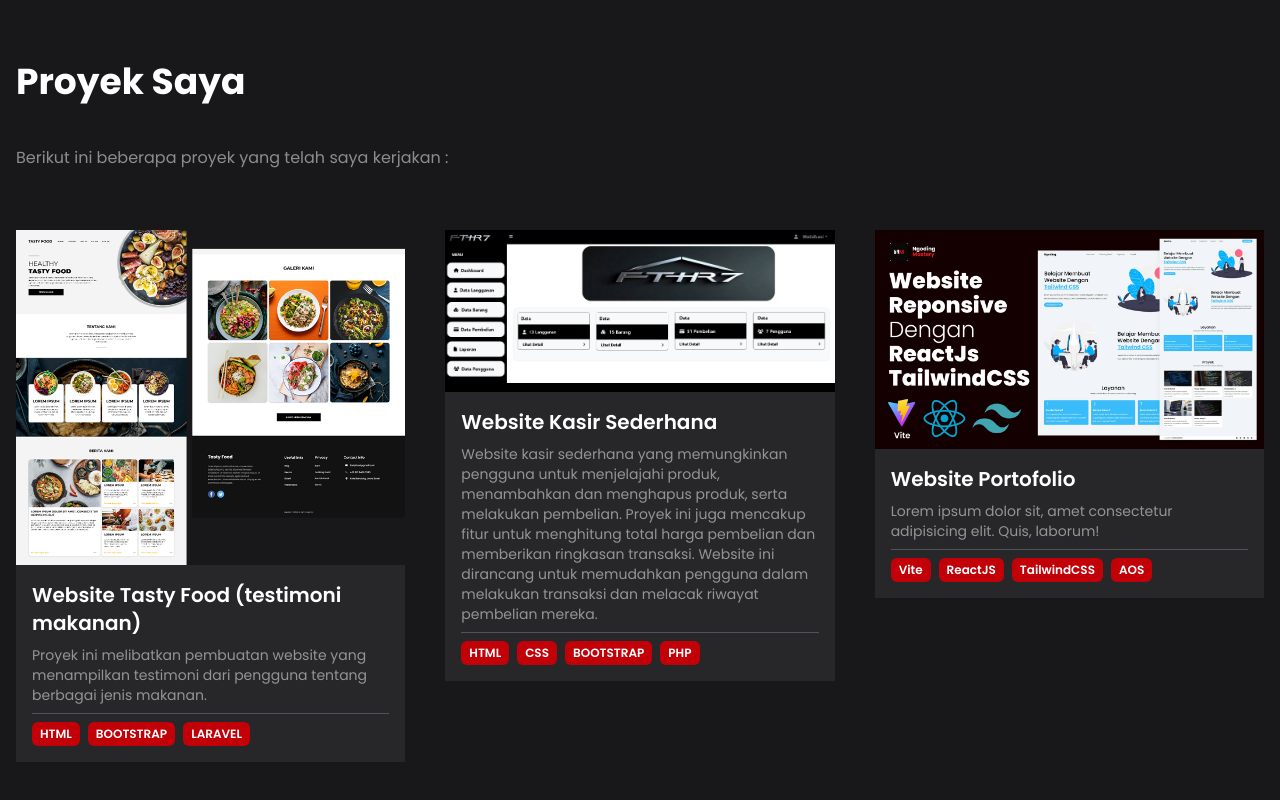
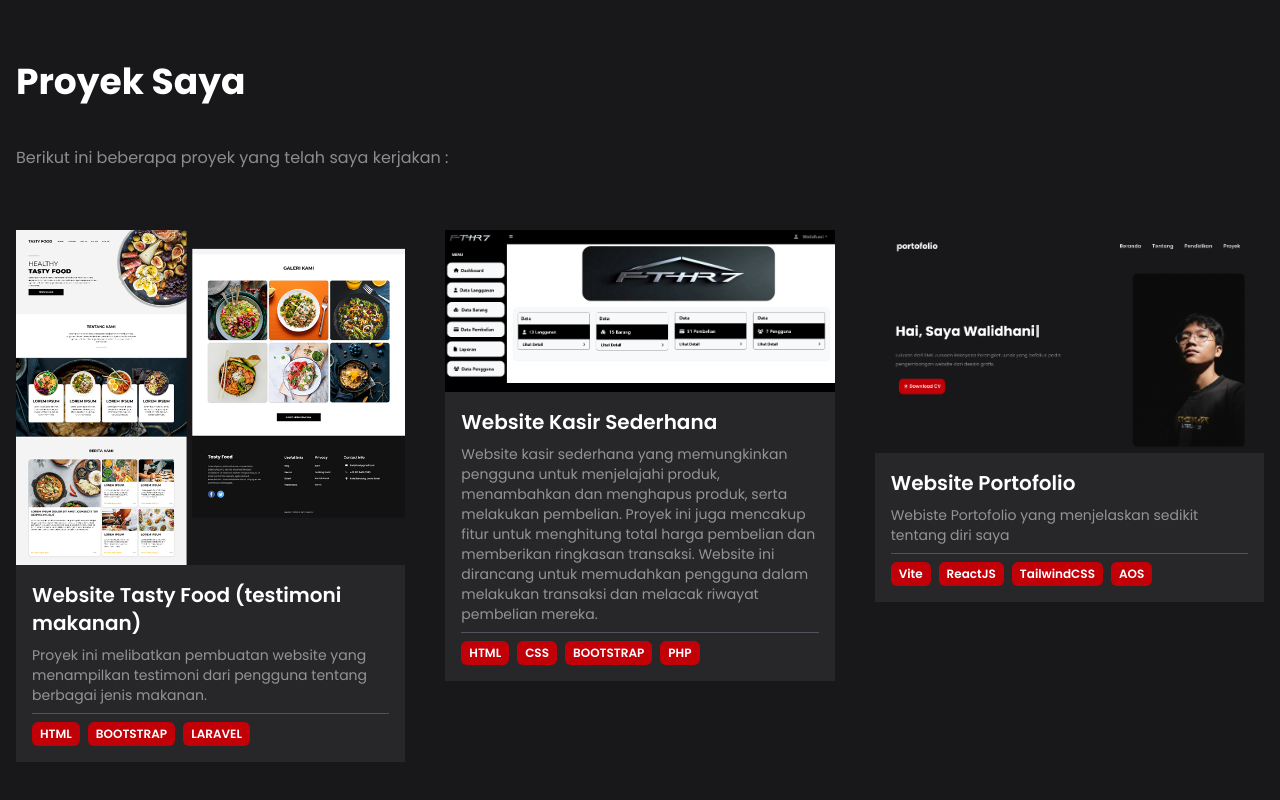
Before and after one commit to walidhani0701/portofolio, a React (Vite) app: page / in a window 1280 px wide. Shown: the part 3461-4261 px from the top of the page. Built offline with nearby package versions, Linux system fonts and the light colour scheme.

Commit message:
Change Proyek3 image and update description
Updated project image import and description.

```diff
--- a/src/data.js
+++ b/src/data.js
@@ -124,7 +124,7 @@ export const listTools = [
 
 import Proyek1 from "/assets/proyek/home tasty.png";
 import Proyek2 from "/assets/proyek/kasir.png";
-import Proyek3 from "/assets/proyek/proyek3.webp";
+import Proyek3 from "/assets/porto.png";
 
 
 export const listProyek = [
@@ -148,7 +148,7 @@ export const listProyek = [
     id: 3,
     gambar: Proyek3,
     nama: "Website Portofolio",
-    desk: "Lorem ipsum dolor sit, amet consectetur adipisicing elit. Quis, laborum!",
+    desk: "Webiste Portofolio yang menjelaskan sedikit tentang diri saya",
     tools: ["Vite", "ReactJS", "TailwindCSS", "AOS"],
     dad: "400",
   }
```
